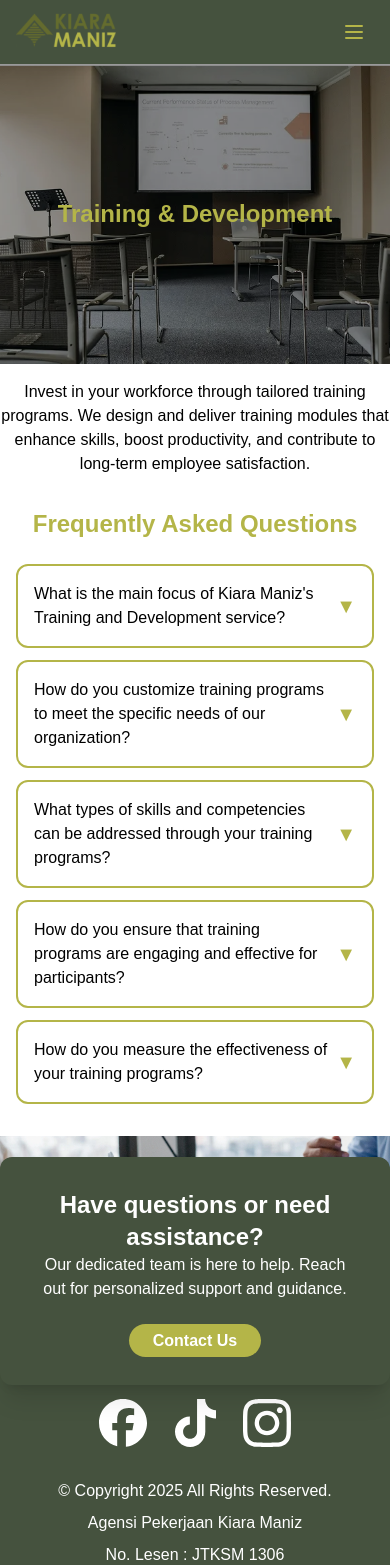
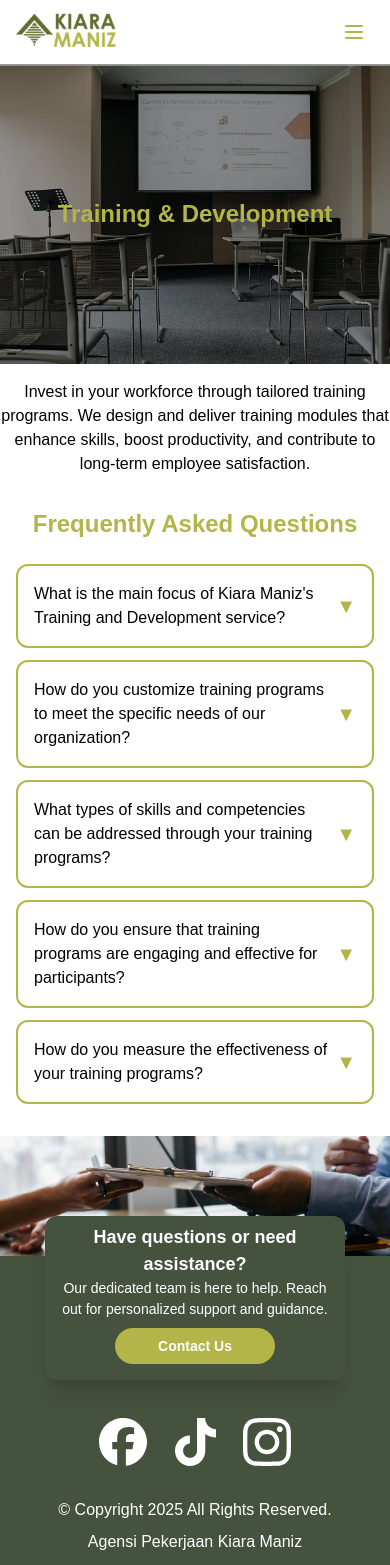
Before and after one commit to azrulwm/kiara-maniz, a Next.js app: page /consultancy in a window 390 px wide. Shown: the top 1565 px of the page. Built offline with nearby package versions, Linux system fonts and the light colour scheme.

Commit message:
fix: Fixed navbar and footer

```diff
--- a/src/components/Layout/Footer/Footer.tsx
+++ b/src/components/Layout/Footer/Footer.tsx
@@ -48,21 +48,22 @@ const Footer = () => {
         alt="Footer Background"
         width={1440}
         height={372}
-        className="w-full object-cover"
+        className="h-[120px] object-cover md:h-[370px]"
       />
 
       {/* Social Logos and Copyright Section */}
       <div className="relative flex h-[500px] flex-col bg-primary">
         {/* Contact Us Box */}
-        <div className="absolute -top-20 left-1/2 w-full max-w-[755px] -translate-x-1/2 rounded-xl bg-primary p-8 text-center shadow-xl">
-          <h3 className="text-2xl font-bold text-white">{contactUs.title}</h3>
-          <p className="mb-7 text-white">{contactUs.description}</p>
-          <Link
-            href={contactUs.link}
-            className="w-[160px] rounded-full bg-secondary px-6 py-2 text-center font-bold text-white transition hover:bg-secondary/90"
-          >
-            Contact Us
-          </Link>
+        <div className="absolute -top-10 left-1/2 w-full max-w-[300px] -translate-x-1/2 rounded-xl bg-primary p-2 text-center shadow-xl md:-top-20 md:max-w-[755px] md:p-8">
+          <h3 className="text-[18px] font-bold text-white md:text-2xl">
+            {contactUs.title}
+          </h3>
+          <p className="mb-2 text-[14px] text-white md:mb-7 md:text-lg">
+            {contactUs.description}
+          </p>
+          <div className="mx-auto mb-2 w-[160px] rounded-full bg-secondary px-6 py-2 text-center text-sm font-bold text-white transition hover:bg-secondary/90 md:text-xl">
+            <Link href={contactUs.link}>Contact Us</Link>
+          </div>
         </div>
 
         {/* Social Links and Copyright - Using flex for centering */}
--- a/src/components/Layout/Navbar/Navbar.tsx
+++ b/src/components/Layout/Navbar/Navbar.tsx
@@ -17,7 +17,7 @@ const Navbar = () => {
   ];
 
   return (
-    <nav className="bg-primary">
+    <nav className="navigation-bar">
       <div className="container">
         <div className="flex h-16 justify-between">
           <div className="flex items-center">
```
